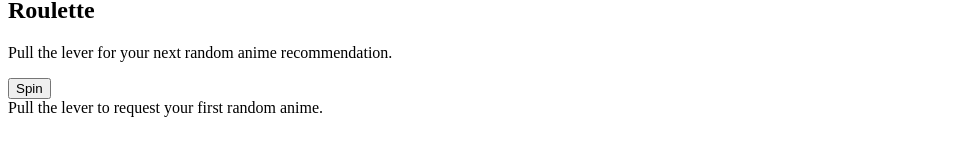
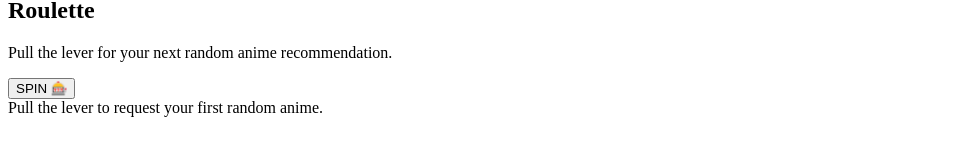
Before and after one commit to smedWolf26/anime-roulette-watchlist01, a Vue app: page / in a window 1280 px wide. Shown: the part 155-310 px from the top of the page, without its empty margins (0-953 px from the left). Built offline with nearby package versions, Linux system fonts and the light colour scheme; the HTML template or start-up script is replaced by a standard one.

Commit message:
added cooldown logic

```diff
--- a/src/views/HomePage.vue
+++ b/src/views/HomePage.vue
@@ -1,9 +1,23 @@
 <script setup>
-import {} from 'vue'
+import { computed } from 'vue'
 import AnimeCard from '@/components/AnimeCard.vue'
 import { useAnimeRoulette } from '@/composables/useAnimeRoulette'
 
-const { anime, loading, error, spin } = useAnimeRoulette()
+const { anime, loading, error, spin, cooldownLeft } = useAnimeRoulette()
+
+const spinDisabled = computed(() => loading.value || cooldownLeft.value > 0)
+
+const spinLabel = computed(() => {
+  if (loading.value) {
+    return 'Spinning...'
+  }
+
+  if (cooldownLeft.value > 0) {
+    return `Cooldown ${cooldownLeft.value}`
+  }
+
+  return 'SPIN 🎰'
+})
 </script>
 
 <template>
@@ -34,12 +48,19 @@ const { anime, loading, error, spin } = useAnimeRoulette()
               </div>
               <button
                 type="button"
-                class="cursor-pointer rounded-full border-blue-300/70 bg-blue-400/20 px-6 py-3 text-base font-black tracking-wide text-blue-200 hover:bg-blue-400/30"
+                :disabled="spinDisabled"
+                class="cursor-pointer rounded-full border-blue-300/70 bg-blue-400/20 px-6 py-3 text-base font-black tracking-wide text-blue-200 hover:bg-blue-400/30 disabled:cursor-not-allowed disabled:opacity-60"
                 @click="spin"
               >
-                Spin
+                {{ spinLabel }}
               </button>
             </div>
+            <p
+              v-if="cooldownLeft > 0"
+              class="mt-4 rounded-xl border border-fuchsia-300/50 bg-fuchsia-400/10 px-3 py-2 text-sm font-semibold text-fuchsia-100"
+            >
+              Rate-limited. Try again in {{ cooldownLeft }}
+            </p>
           </div>
           <AnimeCard
             :loading="loading"
```
